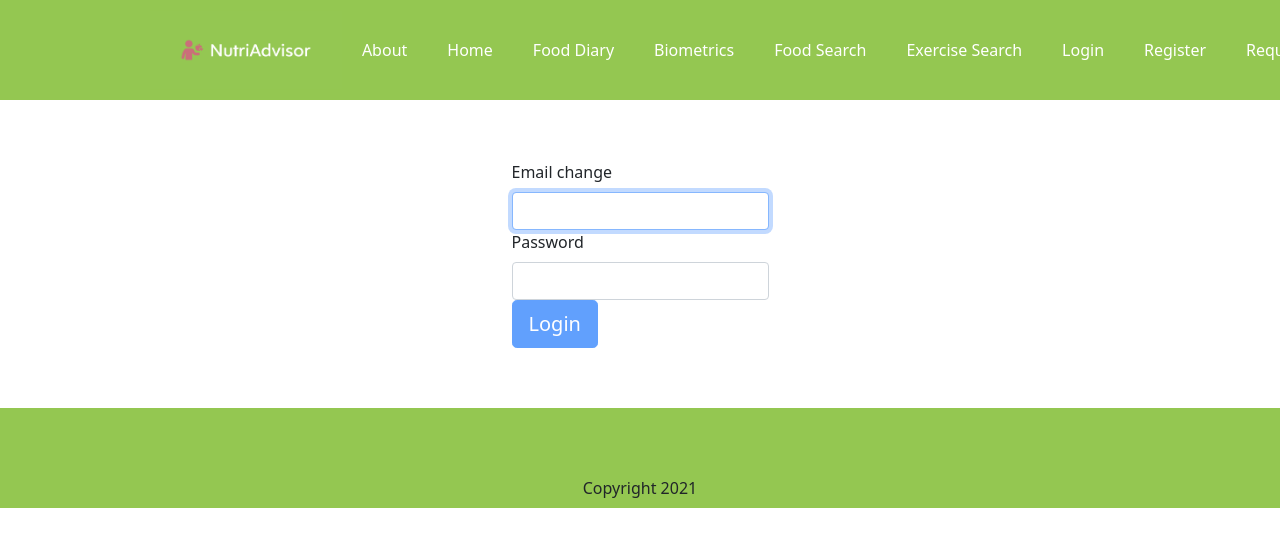
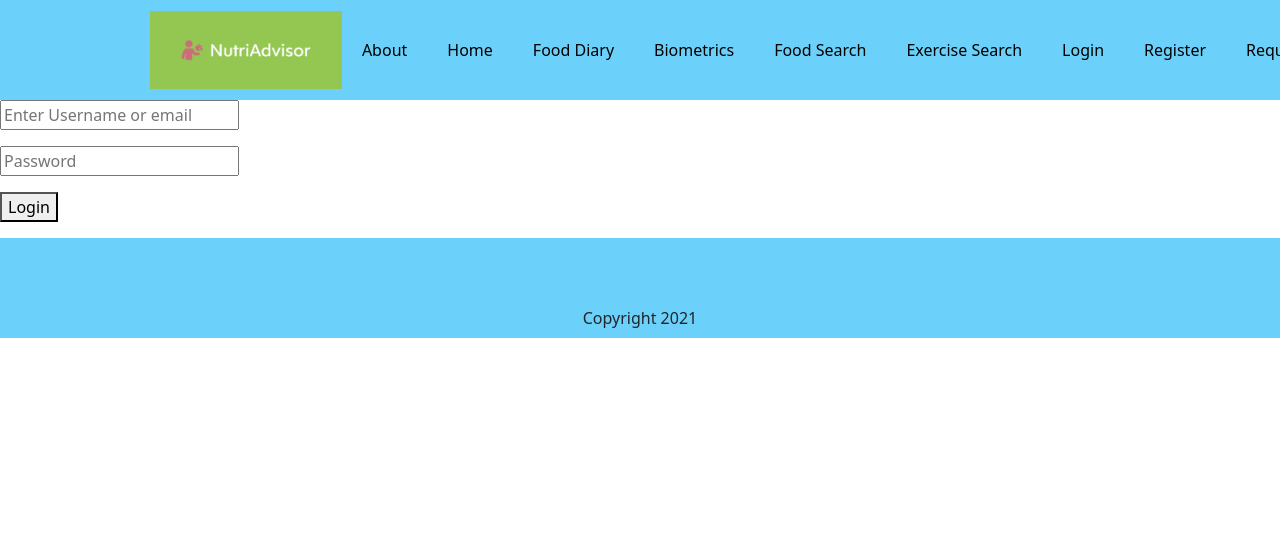
Before and after one commit to magotts/nutriadvisor, a React (Create React App) app in the folder client/: page /login in a window 1280 px wide. Shown: the top 546 px of the page. Built offline with nearby package versions, Linux system fonts and the light colour scheme.

Commit message:
add login feature and change some css in navbar

```diff
--- a/client/src/components/Navbar.css
+++ b/client/src/components/Navbar.css
@@ -1,7 +1,7 @@
 .navbar {
   width: 100%;
   height: 100px;
-  background-color: #94c751;
+  background-color: #6bd1fa;
   display: flex;
   flex-direction: column;
   justify-content: flex-end;
@@ -37,7 +37,7 @@
 }
 
 .navbar a {
-  color: white;
+  color: rgb(0, 0, 0);
   text-decoration: none;
   margin: 20px;
 }
@@ -45,7 +45,7 @@
 .navbar .rightSide button {
   background-color: transparent;
   border: none;
-  color: white;
+  color: rgb(0, 0, 0);
   cursor: pointer;
 }
 
@@ -103,9 +103,6 @@
 }
 
 @media only screen and (min-width: 600px) {
-  .navbar .rightSide button {
-    display: none;
-  }
 
   .hiddenLinks {
     display: none;
--- a/client/src/components/Navbar.js
+++ b/client/src/components/Navbar.js
@@ -1,12 +1,18 @@
+import { useContext } from 'react';
+
 import React, { useState } from 'react';
 import Logo from "../assets/logo1.png";
 import { Link } from "react-router-dom";
 import "../components/Navbar.css";
+import { authContext } from "../providers/AuthProvider";
+import Info from "../pages/Info";
 
 
 export default function Navbar(props) {
   // get auth and user from useContext
-  const auth = props.auth;
+  const { auth, user, logout } = useContext(authContext);
+
+  //const auth = props.auth;
   return (
     <div className="navbar">
       <div className="leftSide">
@@ -19,9 +25,14 @@ export default function Navbar(props) {
         <Link to="/biometrics"> Biometrics </Link>
         <Link to="/food_search"> Food Search </Link>
         <Link to="/exercise_search"> Exercise Search </Link>
-        {!auth && <Link to="/login"> Login </Link>}
-        {auth && <Link to="/logout"> Logout </Link>}
-        <Link to="/register"> Register </Link>
+        {!auth && <> <Link to="/login"> Login </Link> <Link to="/register"> Register </Link> </>}
+        {auth && <> <Info logout={logout} user={user}  />
+        <button type="button" onClick={logout}>Log Out</button>
+
+        </>
+}
+
+
         <Link to="/requestcoach"> RequestCoach </Link>
       </div>
     </div>
--- a/client/src/index.js
+++ b/client/src/index.js
@@ -3,11 +3,13 @@ import ReactDOM from 'react-dom';
 import './index.css';
 import App from './App';
 import reportWebVitals from './reportWebVitals';
+import AuthProvider from './providers/AuthProvider';
+
 
 ReactDOM.render(
-  <React.StrictMode>
-    <App />
-  </React.StrictMode>,
+  <AuthProvider>
+  <App />
+</AuthProvider>,
   document.getElementById('root')
 );
 
--- /dev/null
+++ b/client/src/pages/Info.js
@@ -0,0 +1,20 @@
+import { useContext } from 'react';
+import { authContext } from '../providers/AuthProvider';
+
+export default function Info() {
+  const { user, logout } = useContext(authContext);
+
+  // Show user Info
+  return (
+    <div>
+      <p className="UserInfo">
+        <div>You are logged in </div>
+        <div>{user.name}</div>
+      </p >
+      <p>
+
+        {/* <button type="button" onClick={logout}>Logout</button> */}
+      </p>
+    </div>
+  );
+};
--- a/client/src/pages/Login.js
+++ b/client/src/pages/Login.js
@@ -1,46 +1,98 @@
-import React, { useState } from "react";
-import Form from "react-bootstrap/Form";
-import Button from "react-bootstrap/Button";
+// import React, { useState } from "react";
+// import Form from "react-bootstrap/Form";
+// import Button from "react-bootstrap/Button";
 
 
-export default function Login(props) {
-  //  get login funcition from useContext
+// export default function Login(props) {
+//   //  get login funcition from useContext
+//   const [email, setEmail] = useState("");
+//   const [password, setPassword] = useState("");
+
+//   const onSubmit = function(event) {
+//     event.preventDefault();
+//     email && props.login(email, password);
+//   };
+
+//   return (
+//     // <div className="Login">
+//     //   <Form onSubmit={handleSubmit}>
+//     //     <Form.Group size="lg" controlId="email">
+//     //       <Form.Label>Email change</Form.Label>
+//     //       <Form.Control
+//     //         autoFocus
+//     //         type="email"
+//     //         value={email}
+//     //         onChange={(e) => setEmail(e.target.value)}
+//     //       />
+//     //     </Form.Group>
+//     //     <Form.Group size="lg" controlId="password">
+//     //       <Form.Label>Password </Form.Label>
+//     //       <Form.Control
+//     //         type="password"
+//     //         value={password}
+//     //         onChange={(e) => setPassword(e.target.value)}
+//     //       />
+//     //     </Form.Group>
+//     //     <Button block size="lg" type="submit" disabled={!validateForm()}>
+//     //       Login
+//     //     </Button>
+//     //   </Form>
+//     // </div>
+//     <div className="login">
+//     <form onSubmit={onSubmit}>
+//       <p>
+//         <input type="text" name="username"
+//           value={email} placeholder="Enter Username or email"
+//           onChange={event => setEmail(event.target.value)} />
+//       </p>
+//       <p>
+//         <input type="password" name="password"
+//           value={password} placeholder="Password"
+//           onChange={event => setPassword(event.target.value)} />
+//       </p>
+//       <p className="submit">
+//         <button type="submit" name="commit">Login</button>
+//       </p>
+//     </form>
+
+//   </div>
+
+//   );
+// }
+
+
+import { useState } from 'react';
+import { authContext } from '../providers/AuthProvider';
+import { useContext } from 'react';
+
+export default function Login() {
   const [email, setEmail] = useState("");
   const [password, setPassword] = useState("");
+  const { login } = useContext(authContext);
 
-  function validateForm() {
-    return email.length > 0 && password.length > 0;
-  }
-
-  function handleSubmit(event) {
+  const onSubmit = function(event) {
     event.preventDefault();
-    props.setAuth(true)
-  }
+    email && login(email, password);
+  };
 
   return (
-    <div className="Login">
-      <Form onSubmit={handleSubmit}>
-        <Form.Group size="lg" controlId="email">
-          <Form.Label>Email change</Form.Label>
-          <Form.Control
-            autoFocus
-            type="email"
-            value={email}
-            onChange={(e) => setEmail(e.target.value)}
-          />
-        </Form.Group>
-        <Form.Group size="lg" controlId="password">
-          <Form.Label>Password </Form.Label>
-          <Form.Control
-            type="password"
-            value={password}
-            onChange={(e) => setPassword(e.target.value)}
-          />
-        </Form.Group>
-        <Button block size="lg" type="submit" disabled={!validateForm()}>
-          Login
-        </Button>
-      </Form>
+    <div className="login">
+      <form onSubmit={onSubmit}>
+        <p>
+          <input type="text" name="username"
+            value={email} placeholder="Enter Username or email"
+            onChange={event => setEmail(event.target.value)} />
+        </p>
+        <p>
+          <input type="password" name="password"
+            value={password} placeholder="Password"
+            onChange={event => setPassword(event.target.value)} />
+        </p>
+        <p className="submit">
+          <button type="submit" name="commit">Login</button>
+        </p>
+      </form>
+
     </div>
   );
-}
+};
--- /dev/null
+++ b/client/src/providers/AuthProvider.js
@@ -0,0 +1,30 @@
+import { createContext, useState } from 'react';
+
+export const authContext = createContext();
+
+export default function AuthProvider(props) {
+  const [auth, setAuth] = useState(false);
+  const [user, setUser] = useState(null);
+
+  // Perform login process for the user & save authID, etc
+  const login = function(email, password) {
+    setAuth(true);
+    // const id = "1234-1234-1234";  // Some random userId
+    setUser({ email, name: "Diana" });
+  };
+
+  const logout = function() {
+    setAuth(false);
+    setUser(null);
+  };
+
+  // authContext will expose these items
+  const userData = { auth, user, login, logout };
+
+  // We can use this component to wrap any content we want to share this context
+  return (
+    <authContext.Provider value={userData}>
+      {props.children}
+    </authContext.Provider>
+  );
+};
```
Also changed, not shown: client/src/hooks/useAuth.js (added, +23 -0 lines).
